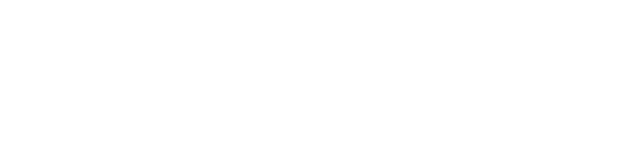
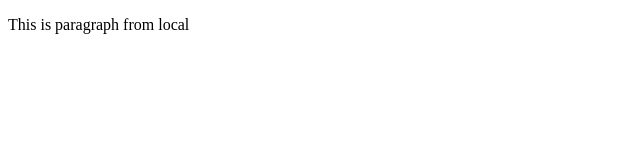
Before and after one commit to abhishek0158/learning_github, a plain HTML site: page index.html in a window 1280 px wide. Shown: the whole page, without its empty margins (0-640 px from the left). Drawn offline with Linux system fonts and the light colour scheme.

Commit message:
added p tag from local

```diff
--- a/index.html
+++ b/index.html
@@ -7,6 +7,6 @@
     <title>Document</title>
 </head>
 <body>
-
+    <p>This is paragraph from local</p>
 </body>
 </html>
```
